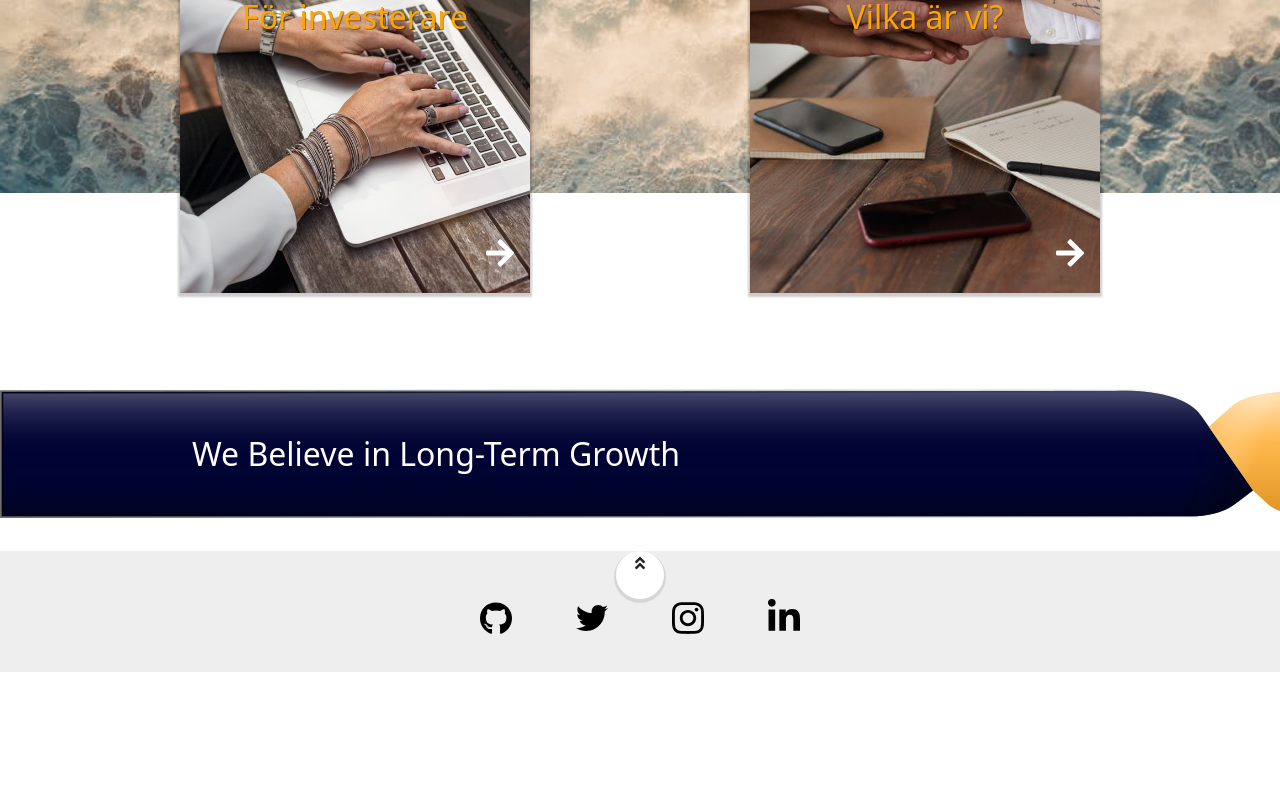
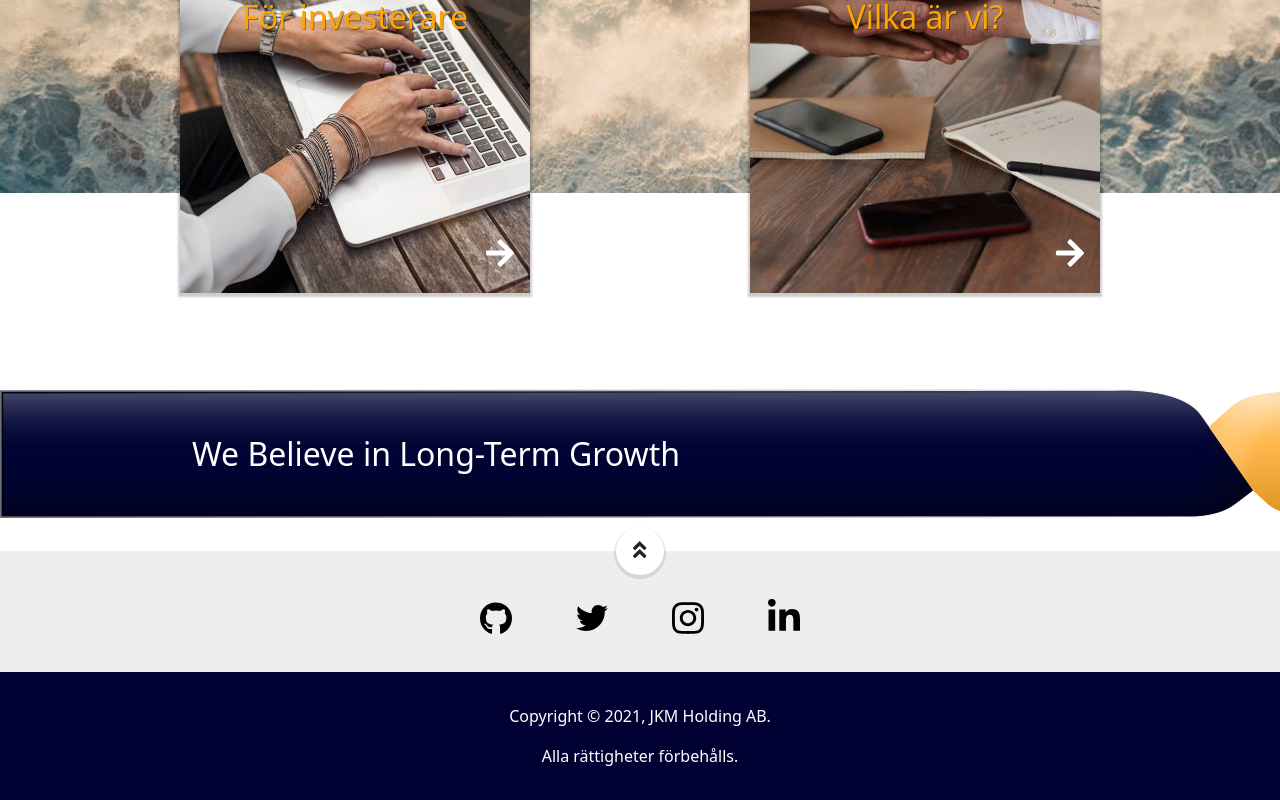
Before and after one commit to kevalane/jkmholding-frontend, an Angular app: page / in a window 1280 px wide. Shown: the part 847-1647 px from the top of the page. Before the commit the page ends 1519 px from the top, so only its background shows below. Built offline with nearby package versions, Linux system fonts and the light colour scheme.

Commit message:
Finalized footer with scroll button.

```diff
--- a/src/app/footer/footer.component.css
+++ b/src/app/footer/footer.component.css
@@ -1,51 +1,38 @@
+footer {
+    width: 100vw;
+    background: #eee;
+    position: relative;
+}
+
 .footerCircle {
     height: 3rem;
     width: 3rem;
     border-radius: 50%;
     background: #fff;
-    display: inline-block;
     box-shadow: 0px 2px 0px 2px rgba(0,0,0,0.1);
+    position: absolute;
+    left: 50%;
+    margin-left: -1.5rem;
+    top: -1.5rem;
 }
 
 .footerArrowUp {
     text-align: center;
-    width: 100%;
     z-index: 1;
 }
 
-footer {
-    width: 100vw;
-    background: #eee;
+.arrowWrap {
+    margin-top: .7rem;
 }
 
-/* Footer nav */
-#footerNav {
-    list-style: none;
-    padding-bottom: 1em;
-    padding-top: 2em;
-    padding-inline-start: 0px;
+.footerCircle:hover {
+    cursor: pointer;
+    transform: scale(1.1);
 }
-
-#footerNav > li {
-    display: inline-block;
-    padding: 0em 3em;
-    border-right: 1px solid #000;
-}
-
-#footerNav > li > a {
-    color: rgba(0,0,0,0.55);
-    text-decoration: none;
-    font-size: 1.05em;
-}
-
-#footerNav > li > a:hover {
-    color: rgba(0,0,0,1);
-    text-decoration: underline;
-}
-/* End footer nav */
 
 /* Social Nav */
 #socialNav {
+    padding-top: 3rem;
     list-style: none;
     padding-bottom: 2em;
     padding-inline-start: 0px;
@@ -63,14 +50,18 @@ footer {
 }
 
 #socialNav > li > a:hover {
+    transform: scale(1.05);
     color: #fff;
     transition-duration: 0.1s;
 }
 /* End social nav */
 
-#copyright {
-    margin-block-end: 0;
-    margin-block-start: 0;
-    text-align: center;
-    padding-bottom: 2rem;
+.endFooter {
+    background: #000033;
+    padding: 1rem;
 }
+
+.endFooter > p {
+    color: #fff;
+    font-weight: 200;
+}
--- a/src/app/footer/footer.component.html
+++ b/src/app/footer/footer.component.html
@@ -1,20 +1,27 @@
-<footer class="footer">
+<footer>
     <!-- Navigate up arrow -->
     <div class="footerArrowUp">
-        <div class="footerCircle">
-            <fa-icon [icon]="faAngleDoubleUp"></fa-icon>
+        <div class="footerCircle" (click)="goToTop()">
+            <p class="arrowWrap"><fa-icon [icon]="faAngleDoubleUp" class="fa-lg"></fa-icon></p>
         </div>
     </div>
 
+    <!-- Top footer -->
     <div class="topFooter">
         <div id="socialNavWrap" class="text-center">
             <ul id="socialNav">
                 <!-- For hovers https://codepen.io/sosuke/pen/Pjoqqp -->
                 <li><a class="icon github-icon" href="https://github.com/kevalane" target="_BLANK"></a></li>
-                <li><a class="icon twitter-icon" href="https://twitter.com/kevrasmusson" target="_BLANK"></a></li>
-                <li><a class="icon instagram-icon" href="https://instagram.com/kevrasmusson" target="_BLANK"></a></li>
-                <li><a class="icon linkedin-icon" href="https://linkedin.com/in/kevinrasmusson/" target="_BLANK"></a></li>
+                <li><a class="icon twitter-icon" href="https://twitter.com/jkmholding" target="_BLANK"></a></li>
+                <li><a class="icon instagram-icon" href="https://instagram.com/jkmholding" target="_BLANK"></a></li>
+                <li><a class="icon linkedin-icon" href="https://linkedin.com/company/jkmholding/" target="_BLANK"></a></li>
             </ul>
-        </div>
-    </div>
-</footer>
+        </div><!-- End social nav wrap -->
+    </div><!-- End footer -->
+
+    <!-- Lower footer -->
+    <div class="endFooter">
+        <p class="text-center" style="margin-top: 1rem;">Copyright &copy; 2021, JKM Holding AB.</p>
+        <p class="text-center">Alla rättigheter förbehålls.</p>
+    </div><!-- End lower footer -->
+</footer><!-- End footer-->
--- a/src/app/footer/footer.component.ts
+++ b/src/app/footer/footer.component.ts
@@ -16,4 +16,9 @@ export class FooterComponent implements OnInit {
   ngOnInit(): void {
   }
 
+  // Go top top func
+  public goToTop(): void {
+    window.scroll(0,0);
+  }
+
 }
```
